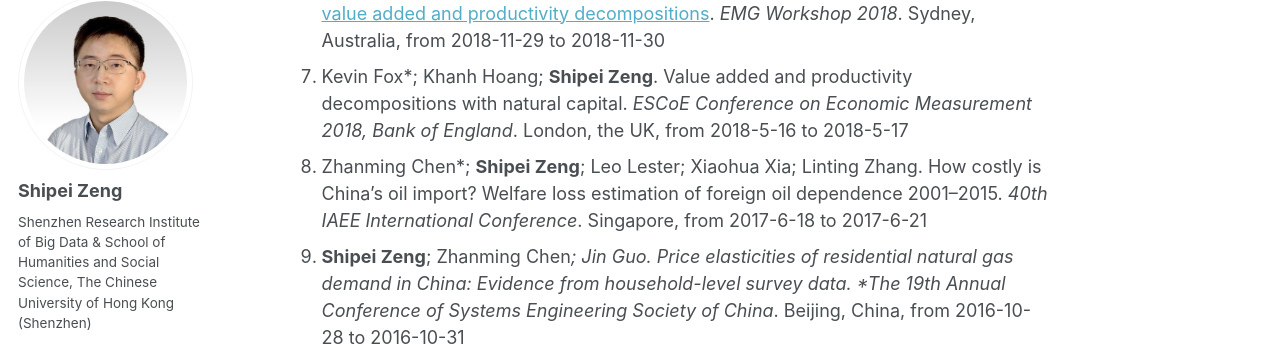
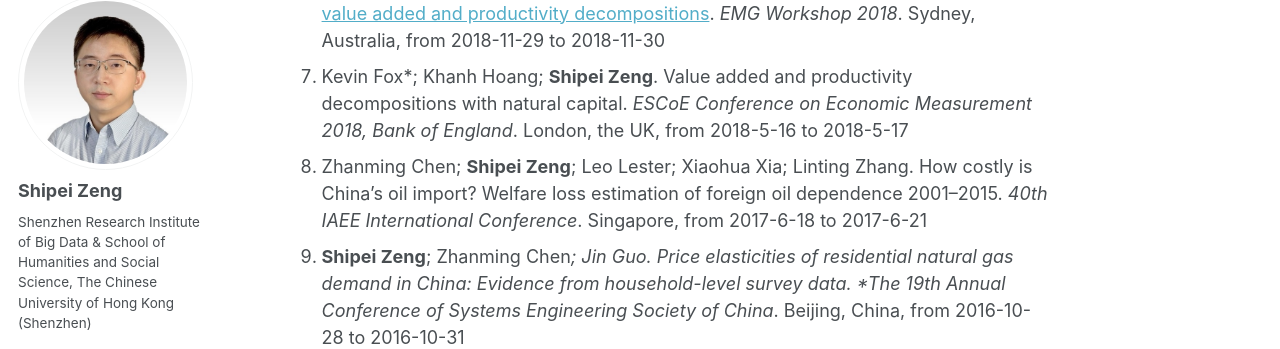
Before and after one commit to shipei-zeng/shipei-zeng.github.io, a Jekyll site: the page built from _pages/research.md, in a window 1280 px wide and 900 px high, scrolled down 1601 px. Shown: the part 104-453 px from the top of the window. Built offline with Jekyll 4.4.1, drawn with Linux system fonts in a browser that asks for light colours; a script that is not in the unit is left out.

```diff
--- a/_pages/research.md
+++ b/_pages/research.md
@@ -23,7 +23,7 @@ Conferences
 1. __Shipei Zeng__*. [Hedonic imputation with tree-based decision approaches](https://iariw.org/wp-content/uploads/2021/08/Hedonic_Imputation_Zeng_Paper.pdf). _36th International Association for Research in Income and Wealth General Conference_. Oslo, Norway (Online), from 2021-8-23 to 2021-8-27
 1. __Shipei Zeng__; Stephanie Parsons; Erwin Diewert; Kevin Fox*. [Industry and state level value added and productivity decompositions](https://conference.unsw.edu.au/content/dam/pdfs/business/caer/research-reports/emg-workshop-2018/emg2018-6_SZeng_EMG-Slides.pdf). _EMG Workshop 2018_. Sydney, Australia, from 2018-11-29 to 2018-11-30
 1. Kevin Fox*; Khanh Hoang; __Shipei Zeng__. Value added and productivity decompositions with natural capital. _ESCoE Conference on Economic Measurement 2018, Bank of England_. London, the UK, from 2018-5-16 to 2018-5-17
-1. Zhanming Chen*; __Shipei Zeng__; Leo Lester; Xiaohua Xia; Linting Zhang. How costly is China's oil import? Welfare loss estimation of foreign oil dependence 2001–2015. _40th IAEE International Conference_. Singapore, from 2017-6-18 to 2017-6-21
+1. Zhanming Chen; __Shipei Zeng__; Leo Lester; Xiaohua Xia; Linting Zhang. How costly is China's oil import? Welfare loss estimation of foreign oil dependence 2001–2015. _40th IAEE International Conference_. Singapore, from 2017-6-18 to 2017-6-21
 1. __Shipei Zeng__; Zhanming Chen*; Jin Guo. Price elasticities of residential natural gas demand in China: Evidence from household-level survey data. *The 19th Annual Conference of Systems Engineering Society of China*. Beijing, China, from 2016-10-28 to 2016-10-31
 1. __Shipei Zeng__; Hanwen Wang; Zhanming Chen*; Rong Yu. [Derived from OSMM method: A plain analysis about oil security cost to China’s economy](https://link.springer.com/chapter/10.1007/978-3-662-44085-8_19). _2014 1st International Conference on Industrial Economics and Industrial Security_. Beijing, China, from 2014-7-23 to 2014-7-26
 
```
